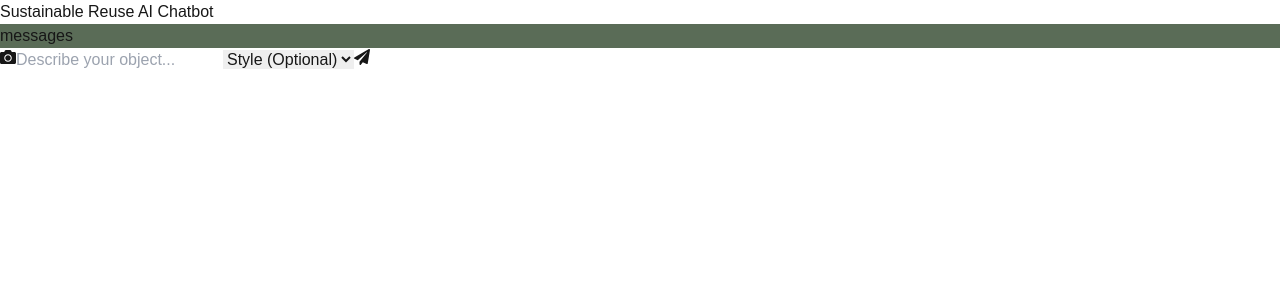
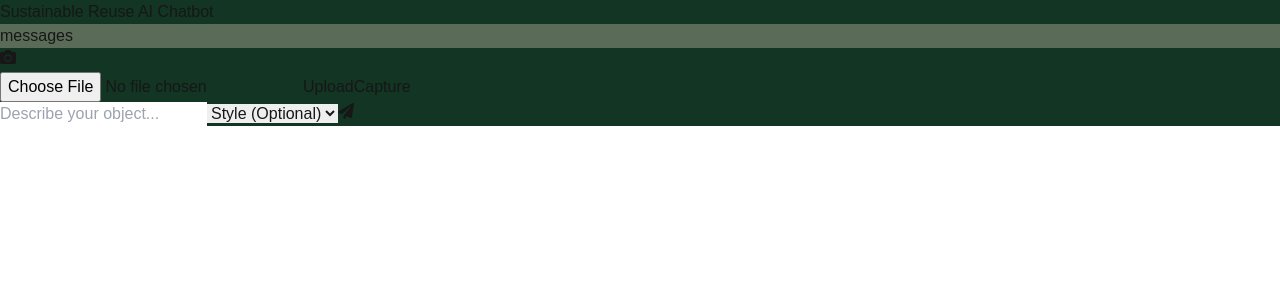
Before and after one commit to whymanasa/sustain, a Next.js app: page /trial in a window 1280 px wide. Both pictures are taken after a click on the button 8 px from the left and 57 px from the top of the page. Shown: the top 300 px of the page. Built offline with nearby package versions, Linux system fonts and the light colour scheme.

Commit message:
remaining few

```diff
--- a/src/app/trial/page.tsx
+++ b/src/app/trial/page.tsx
@@ -1,13 +1,32 @@
 "use client";
 
-import React from 'react'
+import React, { useState } from 'react'
 import { FaCamera, FaPaperPlane } from 'react-icons/fa'
 
 function Trial() {
+    const [showOptions, setShowOptions] = useState(false)
+
+    const handleCameraClick = () => {
+      setShowOptions(!showOptions)
+    }
+
+    const handleUpload = (event: React.ChangeEvent<HTMLInputElement>) => {
+      const file = event.target.files?.[0]
+      if (file) {
+        console.log("Uploaded file:", file)
+      }
+      setShowOptions(false)
+    }
+
+    const handleCapture = () => {
+      console.log("Capture picture")
+      setShowOptions(false)
+    }
+
   return (
     <div className="flex flex-col h-screen bg-gray-100">
       {/* Header */}
-      <div className="bg-black text-white text-lg font-semibold p-4 text-center shadow-md">
+      <div className=" text-white text-lg font-semibold p-4 text-center shadow-md" style={{ backgroundColor: '#123524' }}>
         Sustainable Reuse AI Chatbot
       </div>
 
@@ -17,10 +36,30 @@ function Trial() {
       </div>
 
       {/* Input Section */}
-      <div className="p-4 bg-black flex items-center gap-3 border-t shadow-md">
-        <button className="p-2 bg-gray-200 rounded-full">
-          <FaCamera className="text-gray-600" />
-        </button>
+      <div className="p-4  flex items-center gap-3  shadow-md" style={{ backgroundColor: '#123524' }}>
+        <div className="relative">
+          <button className="p-2 bg-gray-200 rounded-full" onClick={handleCameraClick}>
+            <FaCamera className="text-gray-600" />
+          </button>
+
+          {showOptions && (
+            <div className="absolute flex flex-col space-y-2 top-[-130px] left-0 bg-slate-900 rounded-lg pd-20 pr-20 pl-20">
+              <input
+                type="file"
+                accept="image/*"
+                onChange={handleUpload}
+                className="hidden" // Hide the default file input
+                id="file-upload"
+              />
+              <label htmlFor="file-upload" className="cursor-pointer p-2  m-3 bg-black rounded-lg">
+                Upload
+              </label>
+              <button onClick={handleCapture} className="p-2 bg-black rounded-lg">
+                Capture
+              </button>
+            </div>
+          )}
+        </div>
 
         <input
           type="text"
@@ -37,7 +76,7 @@ function Trial() {
           <option value="retro">Retro</option>
         </select>
 
-        <button  className="p-3 bg-green-500 text-white rounded-full">
+        <button  className="p-3 text-white rounded-full">
           <FaPaperPlane />
         </button>
       </div>
```
Also changed, not shown: 1 other file (tests, documents, lock files or other folders).
